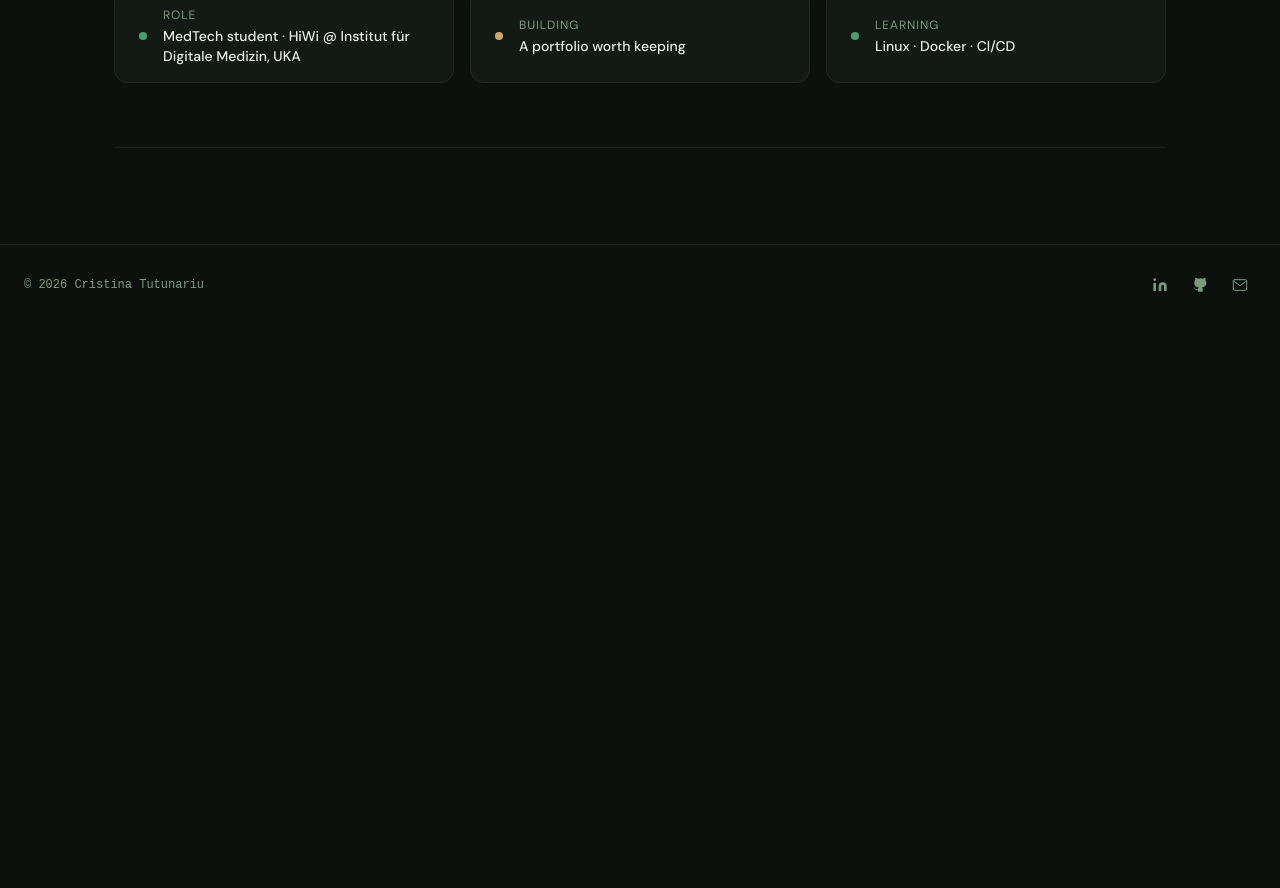
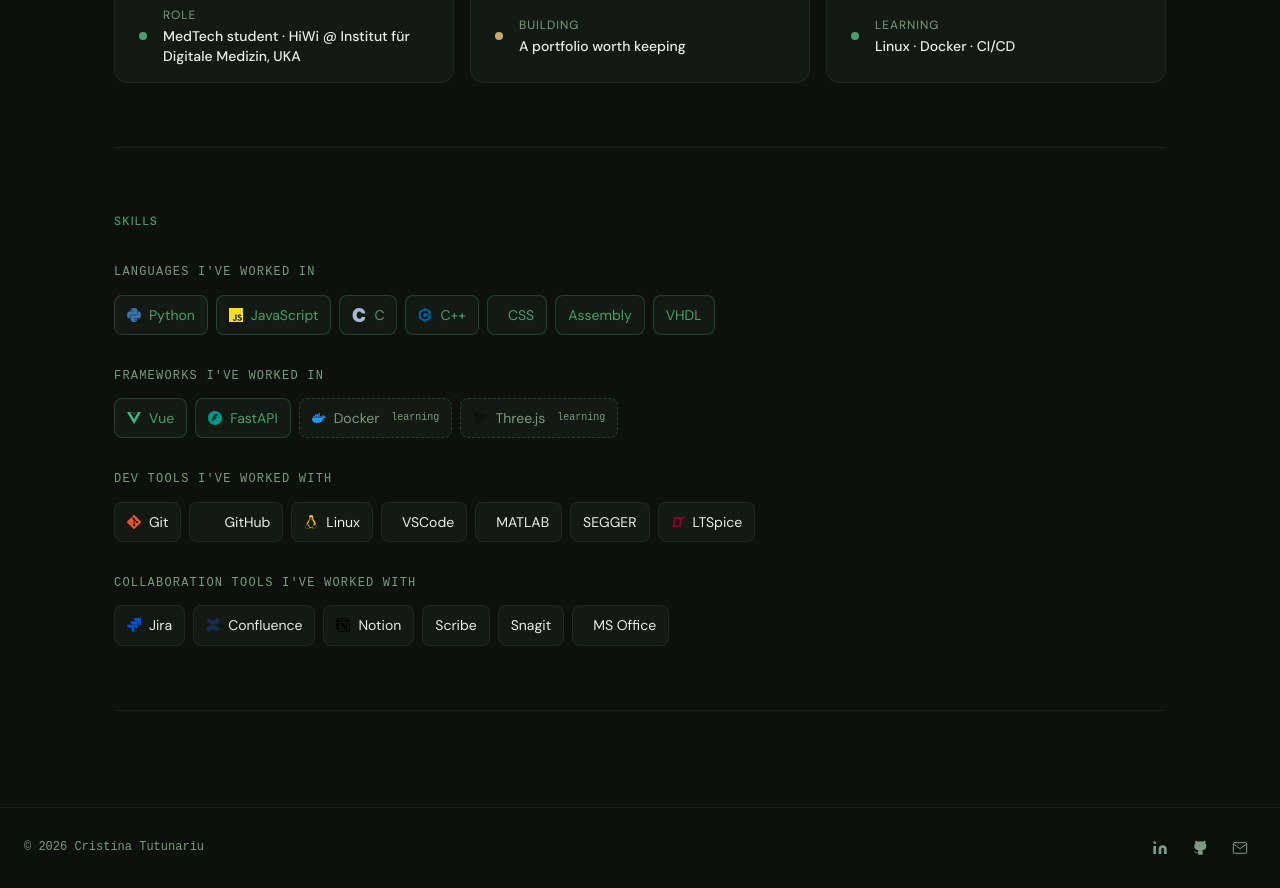
Before and after one commit to ctd08/V2-Portfolio-Website, a Vue app in the folder frontend/: page / in a window 1280 px wide. Shown: the part 866-1754 px from the top of the page. Before the commit the page ends 1191 px from the top, so only its background shows below. Built offline with nearby package versions, Linux system fonts and the light colour scheme.

Commit message:
fix: added skills section to the hero section

```diff
--- a/frontend/src/views/HomeView.vue
+++ b/frontend/src/views/HomeView.vue
@@ -3,6 +3,7 @@
     <HeroSection />
      <div class="home-content">
       <CurrentlySection />
+      <SkillsSection />
     </div>
   </div>
 </template>
```
